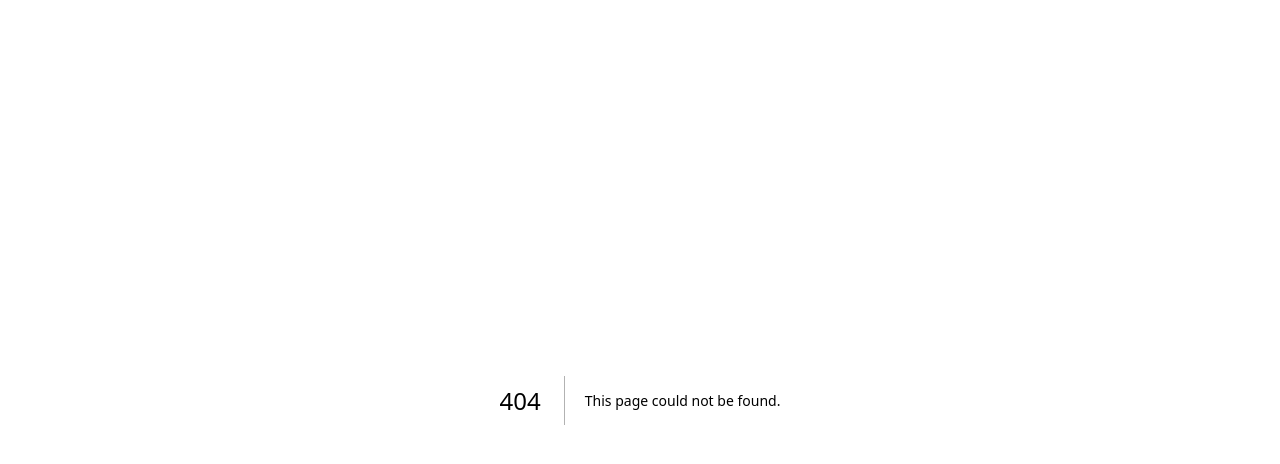
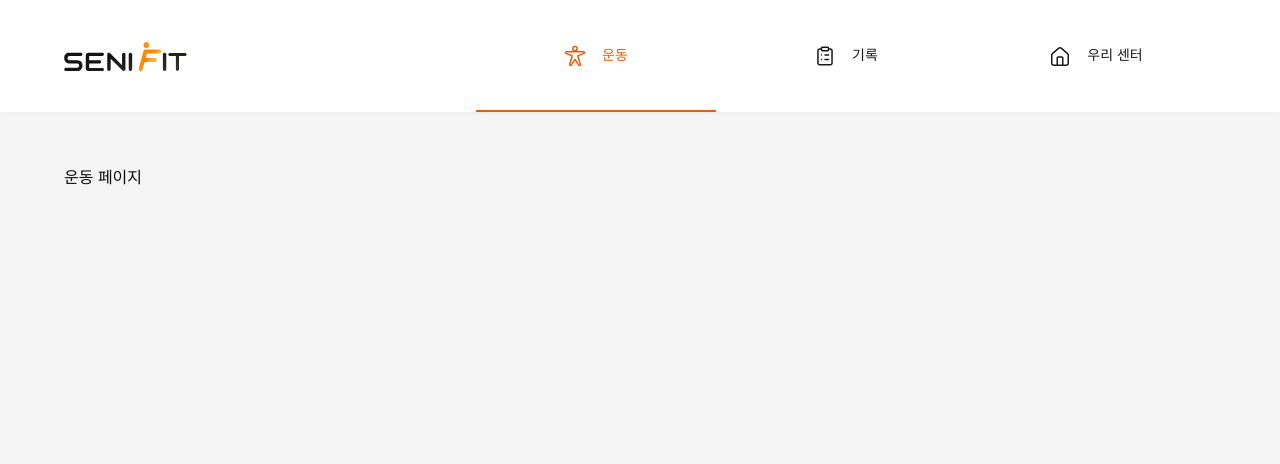
Before and after one commit to Team-Senifit/Web, a Next.js app: page / in a window 1280 px wide. Before the commit this address had no page. Shown: the top 464 px of the page. Built offline with nearby package versions, Linux system fonts and the light colour scheme; a web font is replaced by a local one.

Commit message:
Feat: 운동 페이지 추가

```diff
--- /dev/null
+++ b/src/app/(with-container)/page.tsx
@@ -0,0 +1,7 @@
+import React from "react";
+
+const Page = () => {
+  return <div>운동 페이지</div>;
+};
+
+export default Page;
```
